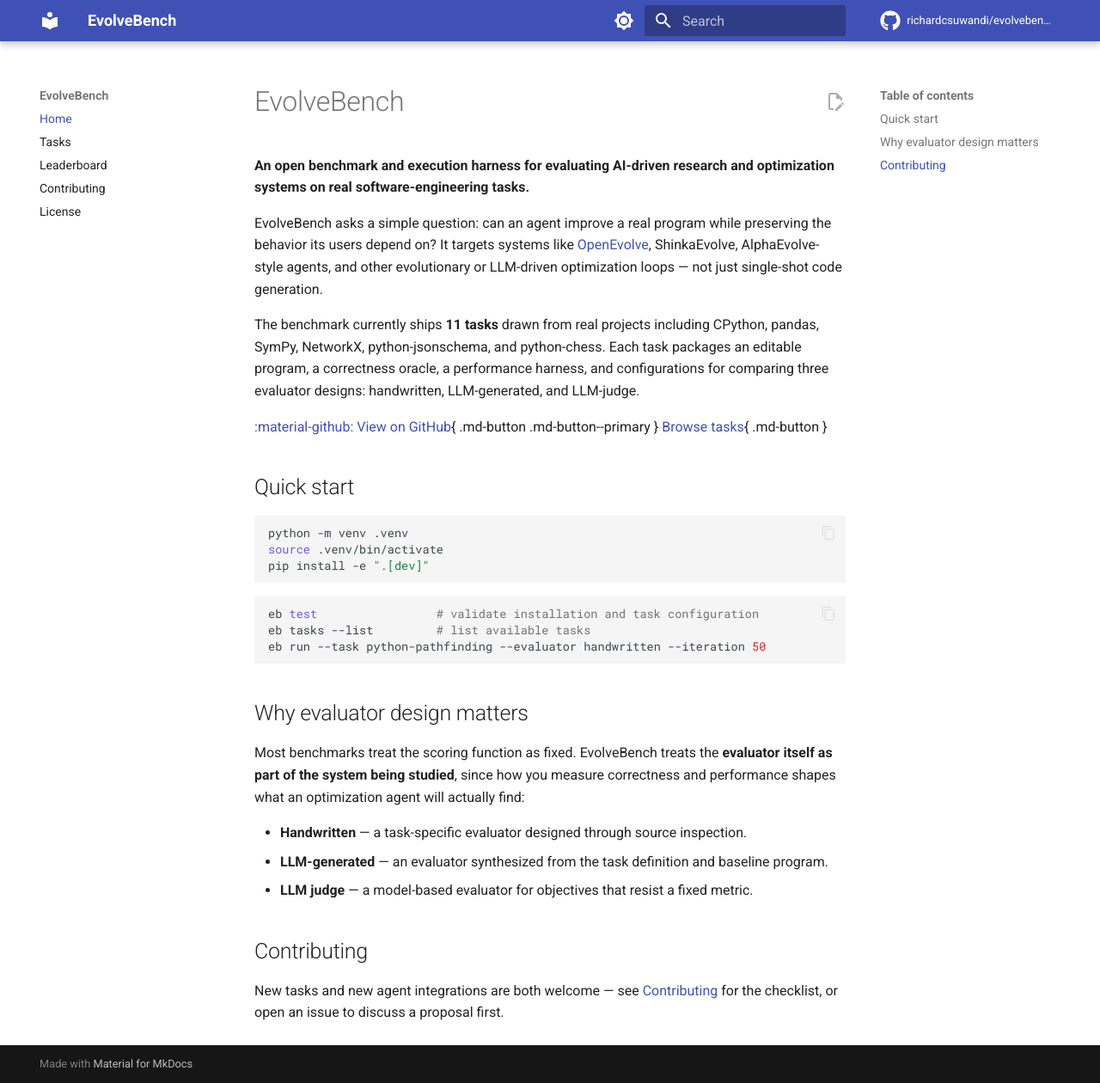
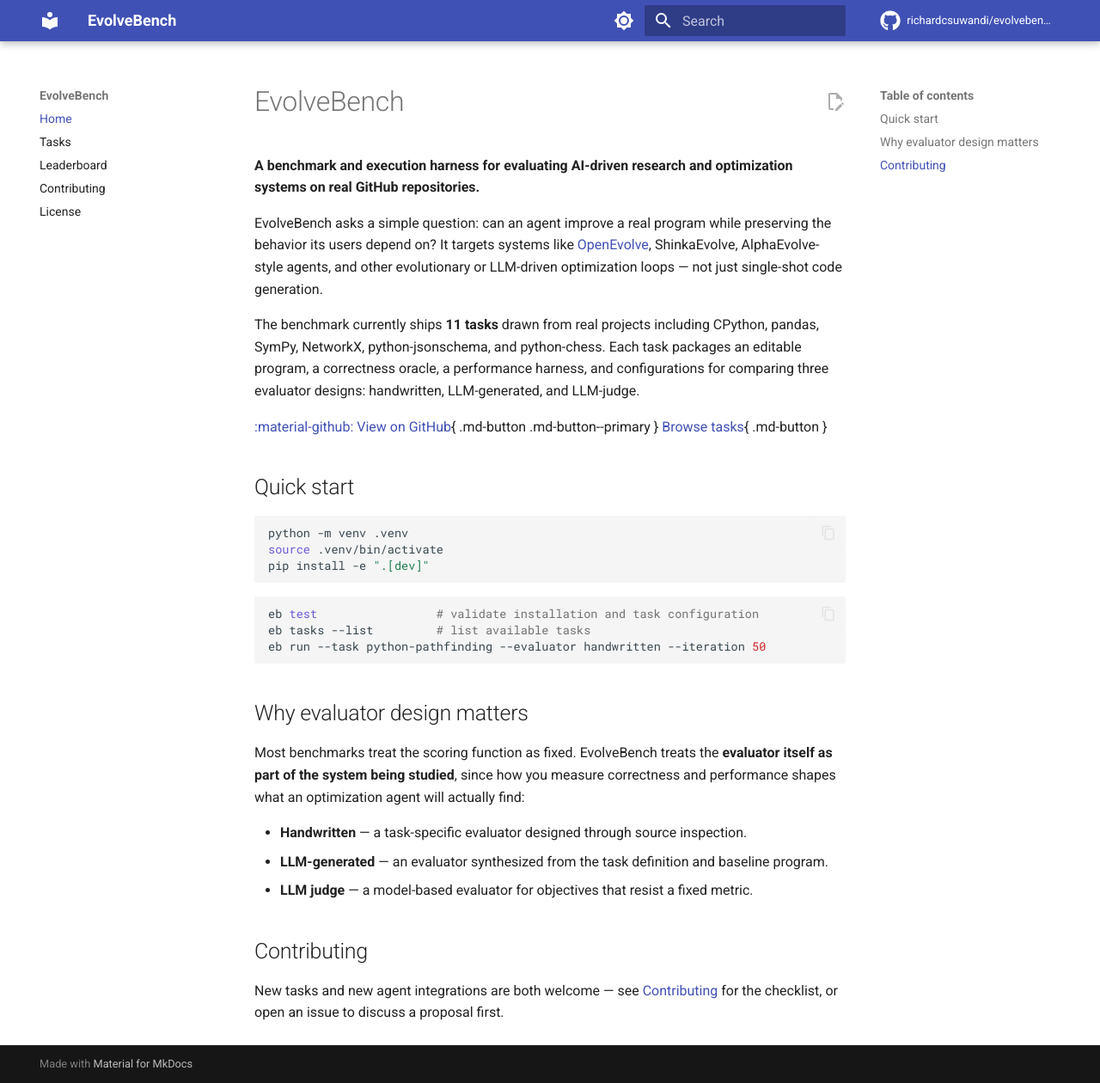
Before and after one commit to richardcsuwandi/evolvebench, an MkDocs documentation site: the page built from docs/index.md, in a window 1280 px wide and 1260 px high. Shown: the whole window at 86% size. Built offline with MkDocs 1.6.1 and Material for MkDocs 9.7.7, drawn with Linux system fonts in a browser that asks for light colours; comment, search, counter and statistics services are not loaded.

Commit message:
Rebrand tagline: AI-driven research/optimization systems on real GitHub repos
Update the project description across README, docs site, mkdocs config,
pyproject.toml, and package docstrings to reflect the broader framing:
evaluating AI-driven research and optimization systems (not just
evolutionary coding agents) on real GitHub repositories.

```diff
--- a/docs/index.md
+++ b/docs/index.md
@@ -1,7 +1,7 @@
 # EvolveBench
 
-**An open benchmark and execution harness for evaluating AI-driven research and
-optimization systems on real software-engineering tasks.**
+**A benchmark and execution harness for evaluating AI-driven research and
+optimization systems on real GitHub repositories.**
 
 EvolveBench asks a simple question: can an agent improve a real program while
 preserving the behavior its users depend on? It targets systems like
--- a/mkdocs.yml
+++ b/mkdocs.yml
@@ -1,8 +1,7 @@
 site_name: EvolveBench
 site_description: >-
-  An open benchmark and execution harness for evaluating AI-driven research and
-  optimization systems on real software-engineering and performance-optimization
-  tasks.
+  A benchmark and execution harness for evaluating AI-driven research and
+  optimization systems on real GitHub repositories.
 site_url: https://richardcsuwandi.github.io/evolvebench/
 repo_url: https://github.com/richardcsuwandi/evolvebench
 repo_name: richardcsuwandi/evolvebench
--- a/pyproject.toml
+++ b/pyproject.toml
@@ -1,7 +1,7 @@
 [project]
 name = "evolve-bench"
 version = "0.1.0"
-description = "Benchmark for evaluating automated evolutionary coding agents"
+description = "Benchmark and execution harness for evaluating AI-driven research and optimization systems on real GitHub repositories"
 readme = "README.md"
 authors = [
     { name = "Richard Cornelius Suwandi", email = "richardsuwandi@link.cuhk.edu.cn" },
```
Also changed, not shown: README.md (+1 -1 lines), evolve_bench/__init__.py (+5 -4 lines), 1 other file.
